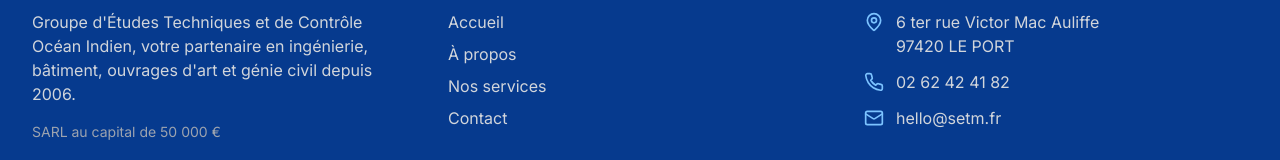
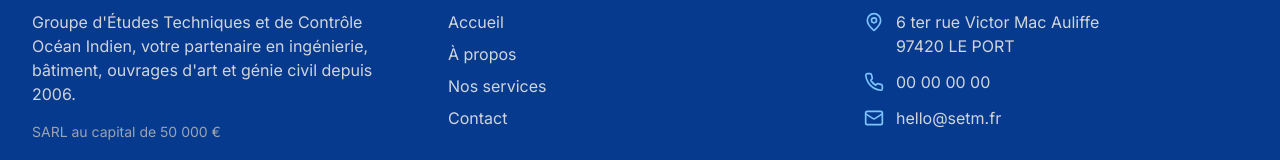
Before and after one commit to Eco2lodgy-Company/SETEM, a React (Vite) app: page / in a window 1280 px wide. Shown: the part 4257-4417 px from the top of the page. Built offline with nearby package versions, Linux system fonts and the light colour scheme.

Commit message:
modification du footer

```diff
--- a/src/components/layout/Footer.tsx
+++ b/src/components/layout/Footer.tsx
@@ -56,7 +56,7 @@ const Footer = () => {
               </div>
               <div className="flex items-center">
                 <Phone className="h-5 w-5 mr-3 text-SETM-300 flex-shrink-0" />
-                <p className="text-gray-300">02 62 42 41 82</p>
+                <p className="text-gray-300">00 00 00 00</p>
               </div>
               <div className="flex items-center">
                 <Mail className="h-5 w-5 mr-3 text-SETM-300 flex-shrink-0" />
```
